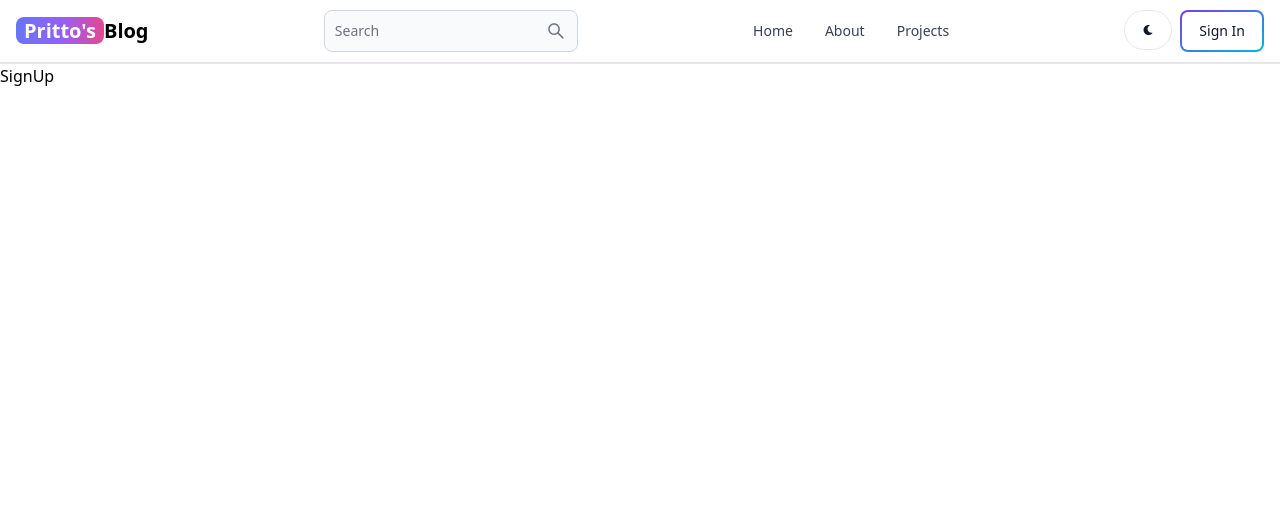
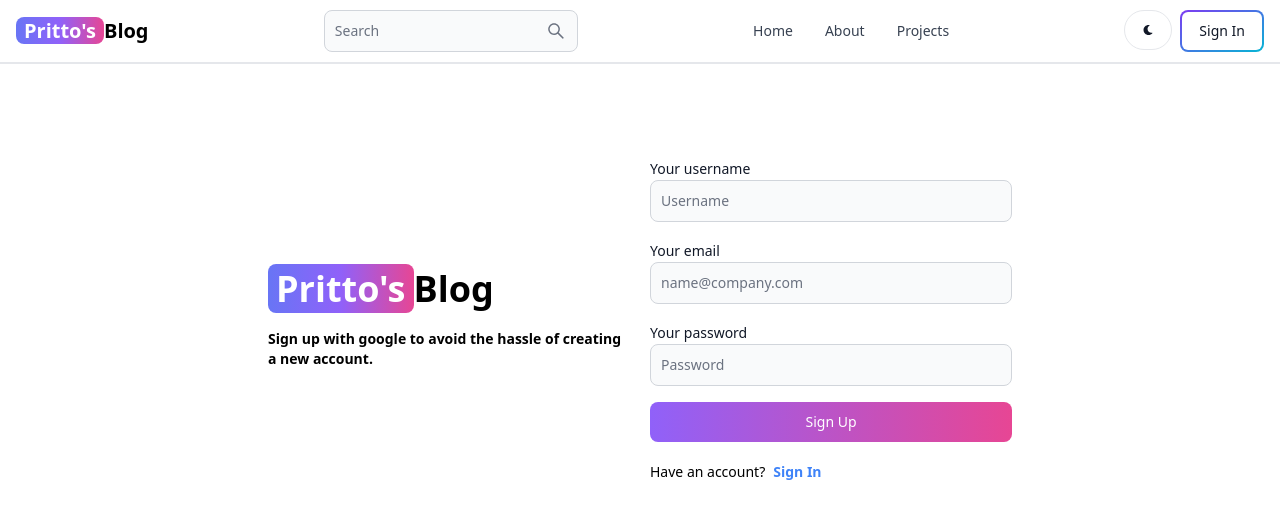
Before and after one commit to PrittoRuban/MERN_Blog, a React (Vite) app in the folder Client/: page /sign-up in a window 1280 px wide. Shown: the top 518 px of the page. Built offline with nearby package versions, Linux system fonts and the light colour scheme.

Commit message:
Designed sign up page UI

```diff
--- a/Client/src/pages/SignUp.jsx
+++ b/Client/src/pages/SignUp.jsx
@@ -1,7 +1,55 @@
-import React from 'react'
+import React from "react";
+import { Label, TextInput, Button } from "flowbite-react";
+import { Link } from "react-router-dom";
 
 export default function SignUp() {
   return (
-    <div>SignUp</div>
-  )
+    <div className="min-h-screen mt-20">
+      <div className="flex p-3 max-w-3xl mx-auto flex-col md:flex-row md:items-center gap-5">
+        <div className="flex-1">
+          <Link to="/" className="font-bold dark:text-white text-4xl">
+            <span
+              className="px-2 py -1 bg-gradient-to-r from-indigo-500
+         via-purple-500 to-pink-500 rounded-lg text-white"
+            >
+              Pritto's
+            </span>
+            Blog
+          </Link>
+          <p className="text-sm mt-5 font-semibold">
+            Sign up with google to avoid the hassle of creating a new account.
+          </p>
+        </div>
+        <div className="flex-1">
+          <form className="flex flex-col gap-4">
+            <div>
+              <Label value="Your username" />
+              <TextInput type="text" placeholder="Username" id="username" />
+            </div>
+            <div>
+              <Label value="Your email" />
+              <TextInput
+                type="email"
+                placeholder="name@company.com"
+                id="email"
+              />
+            </div>
+            <div>
+              <Label value="Your password" />
+              <TextInput type="password" placeholder="Password" id="password" />
+            </div>
+            <Button gradientDuoTone="purpleToPink" type="submit">
+              Sign Up
+            </Button>
+          </form>
+          <div className="flex gap-2 text-sm mt-5">
+            <span>Have an account?</span>
+            <Link to="/sign-in" className="text-blue-500 font-semibold">
+              Sign In
+            </Link>
+          </div>
+        </div>
+      </div>
+    </div>
+  );
 }
```
